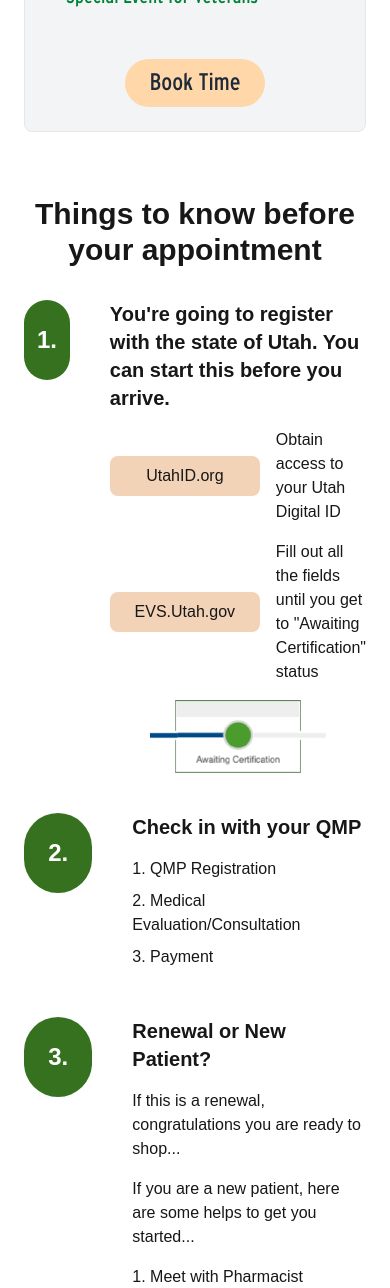
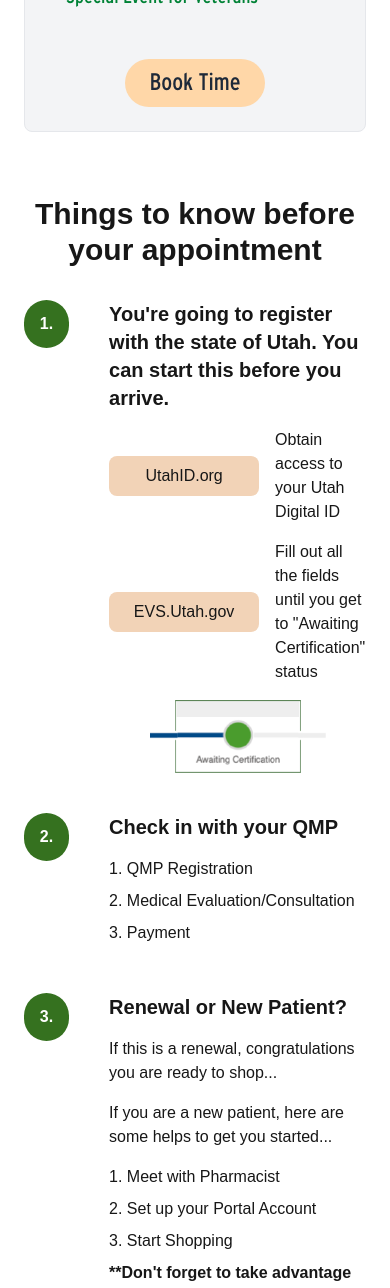
Before and after one commit to Diegopie/sapa-nextjs, a Next.js app: page / in a window 390 px wide. Shown: the part 1475-2763 px from the top of the page. Built offline with nearby package versions, Linux system fonts and the light colour scheme.

Commit message:
update mobile responsiveness

```diff
--- a/src/app/components/HpAppointmentList.jsx
+++ b/src/app/components/HpAppointmentList.jsx
@@ -13,7 +13,7 @@ export default function HpAppointmentList() {
       <ol className="list-none p-0 m-0">
         {/* Step 1: Registration */}
         <li className="mb-10 flex gap-10" aria-labelledby='listItem-01'>
-          <div className="bg-ug-green-two text-white w-20 h-20 rounded-full flex items-center justify-center text-2xl font-bold">
+          <div className="bg-ug-green-two text-white w-12 h-12 md:w-20 md:h-20 rounded-full flex items-center justify-center text:xl md:text-2xl font-bold">
             1.
           </div>
           <div className='w-4/5'>
@@ -41,7 +41,7 @@ export default function HpAppointmentList() {
         </li>
         {/* Step 2: QMP Check-in */}
         <li className="mb-10 flex gap-10" aria-labelledby='listItem-02'>
-          <div className="bg-ug-green-two text-white w-20 h-20 rounded-full flex items-center justify-center text-2xl font-bold">
+          <div className="bg-ug-green-two text-white w-12 h-12 md:w-20 md:h-20 rounded-full flex items-center justify-center text:xl md:text-2xl font-bold">
             2.
           </div>
           <div className='w-4/5'>
@@ -57,7 +57,7 @@ export default function HpAppointmentList() {
 
         {/* Step 3: Renewal or New Patient */}
         <li className="mb-10 flex gap-10" aria-labelledby='listItem-03'>
-          <div className="bg-ug-green-two text-white w-20 h-20 rounded-full flex items-center justify-center text-2xl font-bold">
+          <div className="bg-ug-green-two text-white w-12 h-12 md:w-20 md:h-20 rounded-full flex items-center justify-center text:xl md:text-2xl font-bold">
             3.
           </div>
           <div className='w-4/5'>
```
